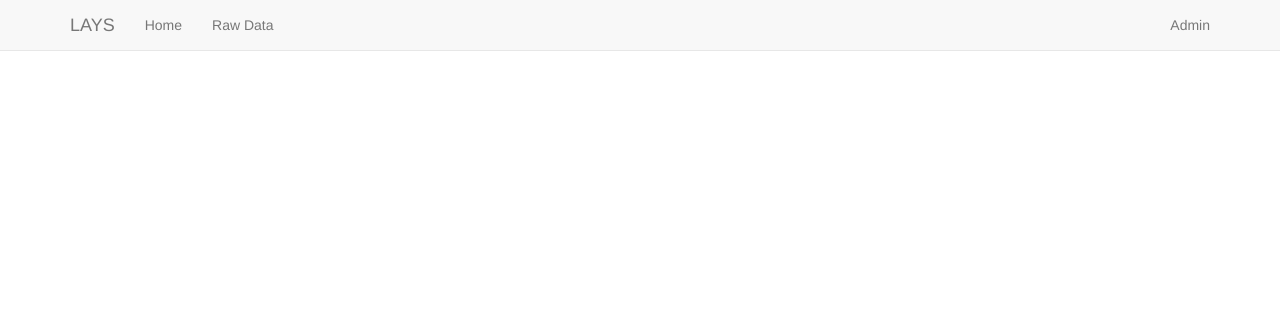
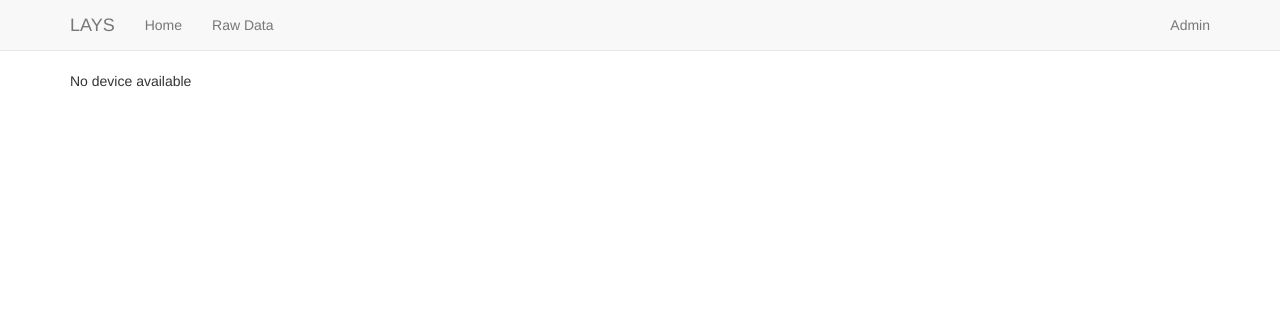
Before and after one commit to SkypLabs/lays-dashboard, a Django app: page / in a window 1280 px wide. Shown: the top 311 px of the page. Run offline with Django 3.2, Linux system fonts and the light colour scheme; data that the repository does not hold is empty; some libraries are stand-ins or nearby versions.

Commit message:
check existing device/data in 'index' view

```diff
--- a/dashboard/templates/dashboard/index.html
+++ b/dashboard/templates/dashboard/index.html
@@ -103,7 +103,13 @@
 {% endblock %}
 
 {% block content %}
-	{% for type,devices in data.items %}
-	<div id="{{ type }}" style="height: 300px"></div>
-	{% endfor %}
+	{% if existing_device %}
+		{% for type,devices in data.items %}
+		<div id="{{ type }}" style="height: 300px"></div>
+		{% empty %}
+			{% include "dashboard/no_data.html" %}
+		{% endfor %}
+	{% else %}
+		{% include "dashboard/no_device.html" %}
+	{% endif %}
 {% endblock %}
--- a/dashboard/views.py
+++ b/dashboard/views.py
@@ -5,6 +5,7 @@ from .models import Measure, MeasureType, Device
 def index(request):
 	settings.USE_L10N = False
 
+	existing_device = Device.objects.exists()
 	types = MeasureType.objects.values_list('name', flat=True).distinct()
 	devices = Device.objects.values_list('name', flat=True).distinct()
 	data = dict()
@@ -16,6 +17,7 @@ def index(request):
 			data[type][device] = reversed(Measure.objects.filter(type__name=type).filter(device__name=device).order_by('-time')[:10])
 
 	context = {
+		'existing_device' : existing_device,
 		'data' : data,
 	}
 
```
